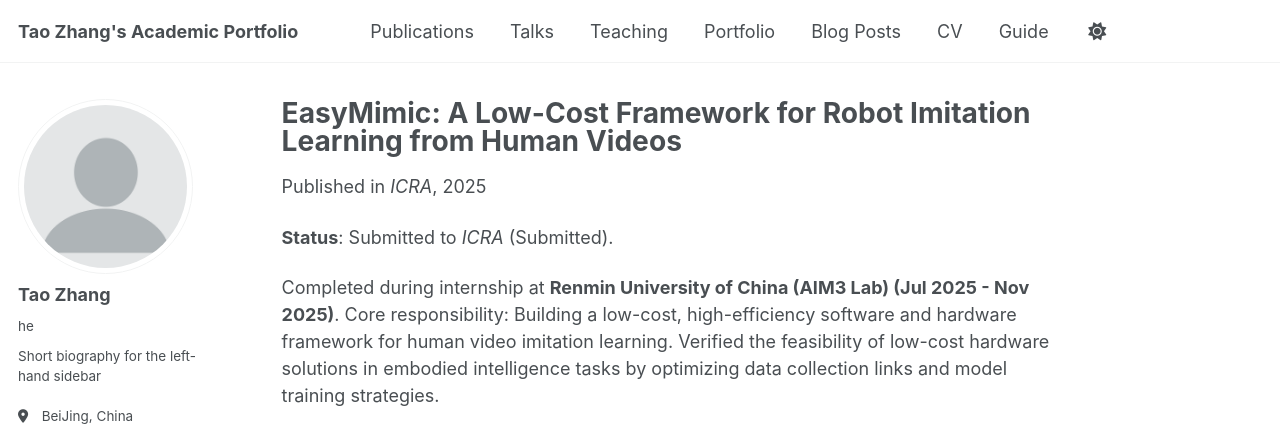
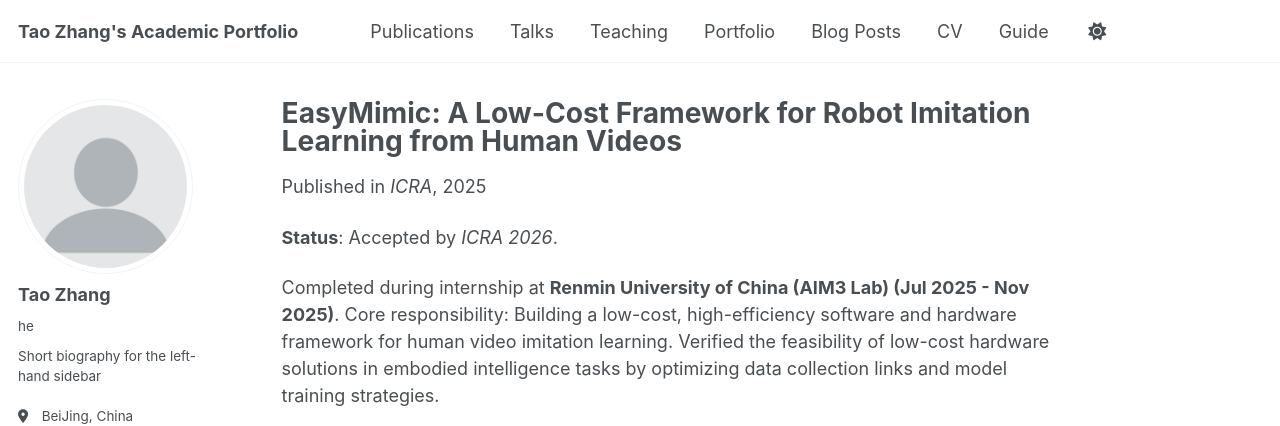
Before and after one commit to Zt375356/zt375356.github.io, a Jekyll site: the page built from _publications/2025-11-01-easymimic.md, in a window 1280 px wide and 999 px high. Shown: the top 426 px of the window. Built offline with Jekyll 4.4.1, drawn with Linux system fonts in a browser that asks for light colours; some web fonts are replaced; a script bundle is joined from its source files by our own code; library files that are not in the unit come from our copies.

Commit message:
Update publications and profile info

```diff
--- a/_publications/2025-11-01-easymimic.md
+++ b/_publications/2025-11-01-easymimic.md
@@ -7,7 +7,7 @@ date: 2025-11-01
 venue: 'ICRA'
 citation: 'Co-first Author. (Submitted). &quot;EasyMimic: A Low-Cost Framework for Robot Imitation Learning from Human Videos.&quot; <i>ICRA</i>. (Submitted)'
 ---
-**Status**: Submitted to *ICRA* (Submitted).
+**Status**: Accepted by *ICRA 2026*.
 
 Completed during internship at **Renmin University of China (AIM3 Lab) (Jul 2025 - Nov 2025)**.
 Core responsibility: Building a low-cost, high-efficiency software and hardware framework for human video imitation learning. Verified the feasibility of low-cost hardware solutions in embodied intelligence tasks by optimizing data collection links and model training strategies.
```
Also changed, not shown: _publications/2024-01-01-enhancing-gesture.md (+1 -1 lines).
